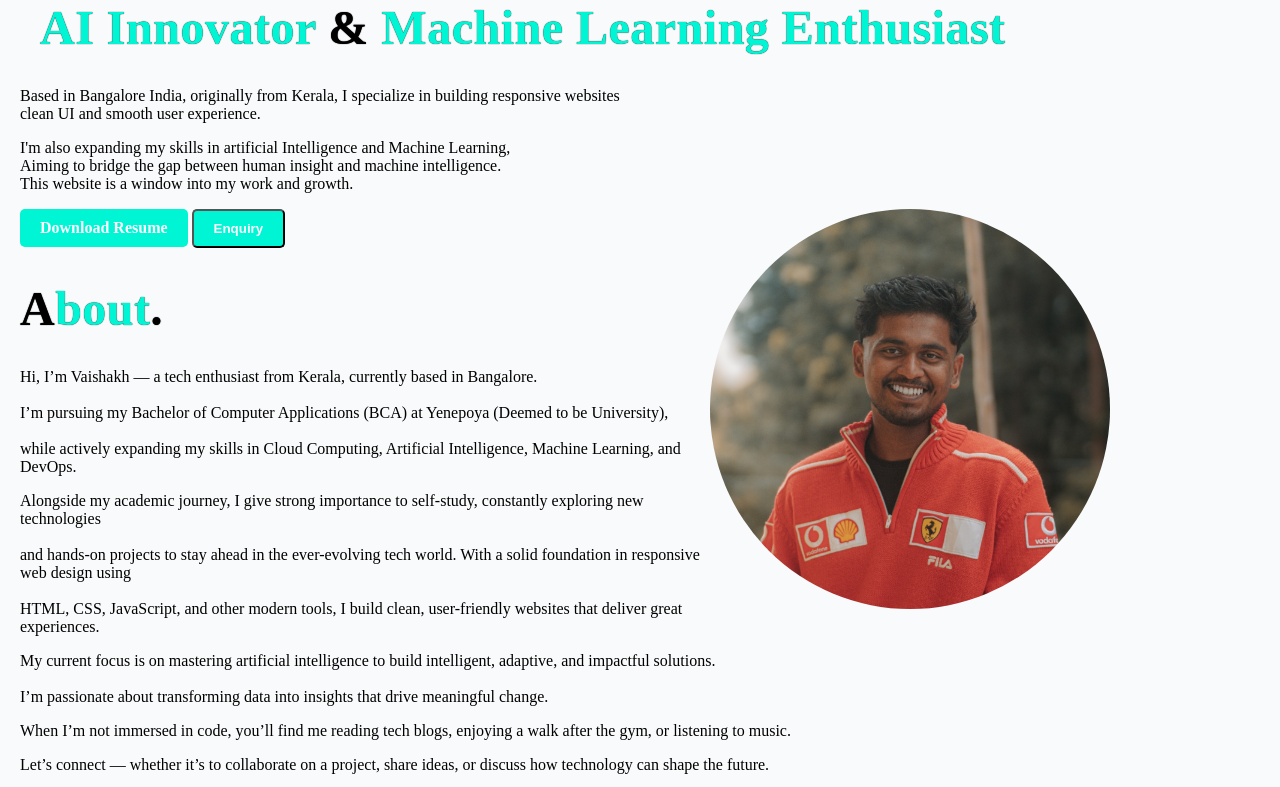
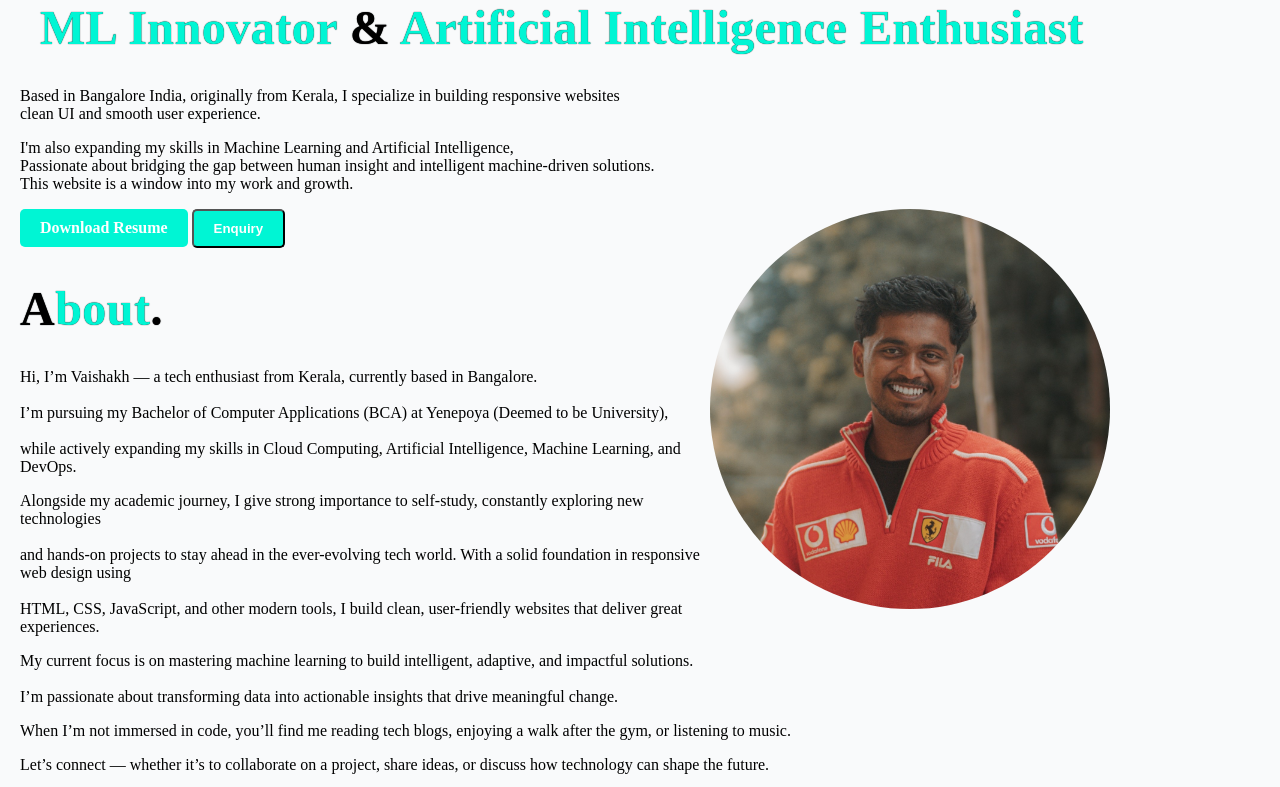
Before and after one commit to VaishakhIN/web, a plain HTML site: page index.html in a window 1280 px wide. Shown: the part 340-1127 px from the top of the page. Drawn offline with nearby package versions, Linux system fonts and the light colour scheme.

Commit message:
Update index.html

```diff
--- a/index.html
+++ b/index.html
@@ -37,12 +37,12 @@
       <h4>Hi <span class="a12">Welcome! </span> I’m crafting my future, one line of code at a time.</h4>
       <h2>  Hi,</h2>
       <h2>I'm<span class="a12">Vaishakh</span>, </h2>
-      <h1 class="skills" class="head2">AI Innovator<span class="head1"> & </span>Machine Learning Enthusiast</h1>
+      <h1 class="skills" class="head2">ML Innovator<span class="head1"> & </span>Artificial Intelligence Enthusiast</h1>
       <p class="text0">
         Based in Bangalore  India, originally from Kerala, I specialize in building responsive websites <br>clean UI and smooth user experience.
       </p>
       <p class="text0">
-        I'm also expanding my skills in artificial Intelligence and Machine Learning,<br> Aiming to bridge the gap between human insight and machine intelligence.<br> This website is a window into my work and growth.
+        I'm also expanding my skills in Machine Learning and Artificial Intelligence,<br>Passionate about bridging the gap between human insight and intelligent machine-driven solutions.<br> This website is a window into my work and growth.
       </p>
       <img class="me" src="mee.jpg" alt="Unable to Load">
       <a href="Resume.pdf" download class="resume">Download Resume</a>
@@ -58,7 +58,9 @@
 
       <p>Alongside my academic journey, I give strong importance to self-study, constantly exploring new technologies <br><br>and hands-on projects to stay ahead in the ever-evolving tech world. With a solid foundation in responsive web design using<br><br> HTML, CSS, JavaScript, and other modern tools, I build clean, user-friendly websites that deliver great experiences.</p>
 
-      <P>My current focus is on mastering artificial intelligence to build intelligent, adaptive, and impactful solutions.<br><br> I’m passionate about transforming data into insights that drive meaningful change.</p>
+      <p>My current focus is on mastering machine learning to build intelligent, adaptive, and impactful solutions.<br><br>
+         I’m passionate about transforming data into actionable insights that drive meaningful change.</p>
+
       <p>When I’m not immersed in code, you’ll find me reading tech blogs, enjoying a walk after the gym, or listening to music.</p>
       <p >Let’s connect — whether it’s to collaborate on a project, share ideas, or discuss how technology can shape the future.</p>
       </div>
```
